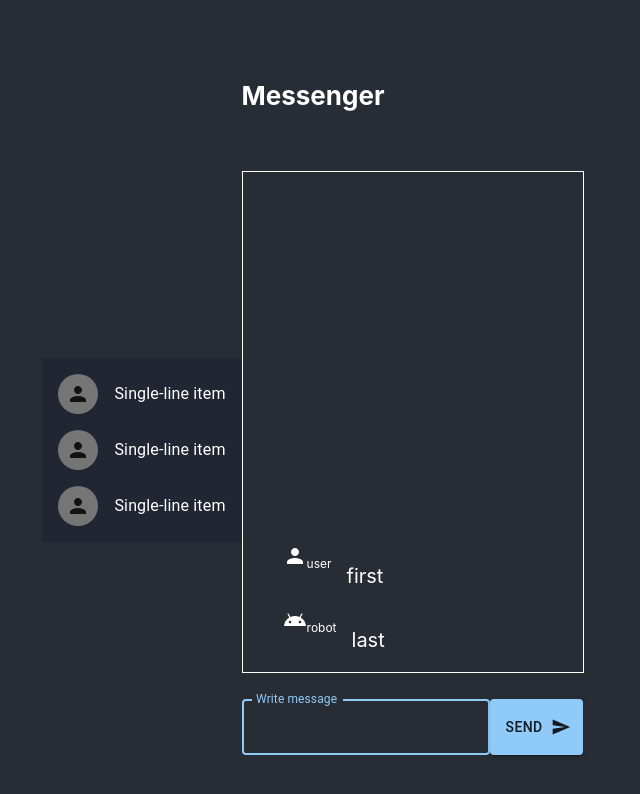
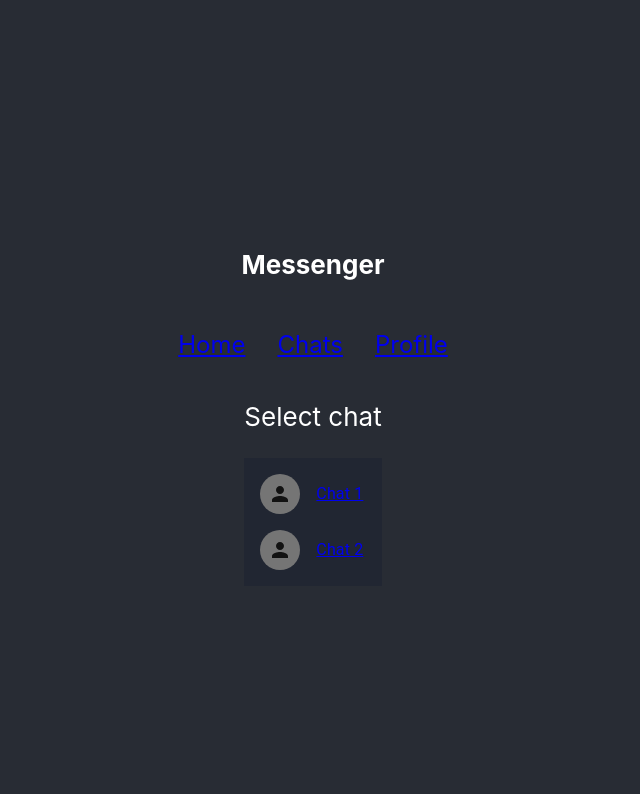
Before and after one commit to Bagnoles/react-app, a React (Create React App) app in the folder first-app/: page /chats in a window 1280 px wide. Shown: the top 794 px of the page, without its empty margins (327-967 px from the left). Built offline with nearby package versions, Linux system fonts and the light colour scheme.

Commit message:
home work 4

```diff
--- a/first-app/package.json
+++ b/first-app/package.json
@@ -12,6 +12,7 @@
     "@testing-library/user-event": "^13.5.0",
     "react": "^17.0.2",
     "react-dom": "^17.0.2",
+    "react-router-dom": "^6.2.1",
     "react-scripts": "5.0.0",
     "web-vitals": "^2.1.4"
   },
--- a/first-app/src/App.js
+++ b/first-app/src/App.js
@@ -1,117 +1,34 @@
 import './App.css';
-import {useEffect, useState} from "react";
-import {Avatar, Button, List, ListItem, ListItemAvatar, ListItemText, Paper, styled, TextField} from "@mui/material";
-import SendIcon from '@mui/icons-material/Send';
+import React from "react";
 
-import PersonIcon from '@mui/icons-material/Person';
-import AndroidIcon from '@mui/icons-material/Android';
-import React from "react";
-import {AUTHORS} from "./constants/common";
+import {Routes, Route, Link} from "react-router-dom";
+
+import Profile from "./pages/Profile";
+import NotFound from "./pages/NotFound";
+import Home from "./pages/Home";
+import {List, ListItem} from "@mui/material";
+import Chats from "./pages/Chats";
 
 
 function App() {
-    const testMessages = [
-        {
-            text: "first",
-            author: AUTHORS.user
-        },
-        {
-            text: "last",
-            author: AUTHORS.bot
-        }
-    ];
-
-    const [messageList, setMessageList] = useState(testMessages);
-    const [value, setValue] = useState("");
-
-    const updateTextMessage = (event) => {
-        setValue(event.target.value);
-    }
-
-    const updateMessageList = () => {
-        if (value !== "") {
-            setMessageList(messageList => [...messageList, {text: value, author: AUTHORS.user}]);
-            setValue("");
-        }
-    }
-
-    useEffect(() => {
-        let timer;
-        if (messageList[messageList.length - 1].author === AUTHORS.user) {
-            timer = setTimeout(() => {
-                setMessageList(messageList => [...messageList, {text: "text", author: AUTHORS.bot}]);
-            }, 2000);
-        }
-
-        return () => {
-            clearTimeout(timer);
-        }
-    }, [messageList]);
-
-    function generate(element) {
-        return [0, 1, 2].map((value) =>
-            React.cloneElement(element, {
-                key: value,
-            }),
-        );
-    }
-
-    const Demo = styled('div')(({theme}) => ({
-        backgroundColor: '#212632',
-    }));
-    const [dense, setDense] = React.useState(false);
-    const [secondary, setSecondary] = React.useState(false);
-
 
     return (
         <div className="App">
             <header className="App-header">
                 <h4>Messenger</h4>
-                <div className="messenger-wrp">
-                    <div className="messages-list">
-                        <Demo>
-                            <List dense={dense}>
-                                {generate(
-                                    <ListItem>
-                                        <ListItemAvatar>
-                                            <Avatar>
-                                                <PersonIcon/>
-                                            </Avatar>
-                                        </ListItemAvatar>
-                                        <ListItemText
-                                            primary="Single-line item"
-                                            secondary={secondary ? 'Secondary text' : null}
-                                        />
-                                    </ListItem>,
-                                )}
-                            </List>
-                        </Demo>
-                    </div>
-                    <div>
-                        <ul className="messenger">
-                            {messageList.map((message, index) => (
-                                    <li className="message-wrp" key={index}>
-                                        {message.author === AUTHORS.user ? <PersonIcon/> : <AndroidIcon/>}
-                                        <p className="author">{message.author}</p>
-                                        <p className="text">{message.text}</p>
-                                    </li>
-                                )
-                            )}
-                        </ul>
+                <List sx={{ display: 'flex', fontSize: '24px' }}>
+                    <ListItem><Link to="/">Home</Link></ListItem>
+                    <ListItem><Link to="/chats">Chats</Link></ListItem>
+                    <ListItem><Link to="/profile">Profile</Link></ListItem>
+                </List>
+                <Routes>
+                    <Route path="/chats/:chatId" element={<Chats/>}/>
+                    <Route path="/chats" element={<Chats/>}/>
+                    <Route path="/profile" element={<Profile/>}/>
+                    <Route path="/" element={<Home/>}/>
+                    <Route path="*" element={<NotFound/>}/>
+                </Routes>
 
-                        <div className="btn-wrp">
-                        <TextField
-                            id="outlined-basic"
-                            label="Write message"
-                            autoFocus
-                            value={value}
-                            onChange={updateTextMessage}/>
-                        <Button variant="contained" endIcon={<SendIcon/>} onClick={updateMessageList}>
-                            Send
-                        </Button>
-                        </div>
-                    </div>
-                </div>
             </header>
         </div>
     );
--- /dev/null
+++ b/first-app/src/components/ChatList.js
@@ -0,0 +1,36 @@
+import {Avatar, List, ListItem, ListItemAvatar, ListItemText, styled} from "@mui/material";
+import PersonIcon from "@mui/icons-material/Person";
+import {Link, useParams} from "react-router-dom";
+import React from "react";
+
+
+const ChatList = (props) => {
+    const {chatId} = useParams();
+    const {chats} = props;
+
+    const Demo = styled('div')(({theme}) => ({
+        backgroundColor: '#212632',
+    }));
+
+    return (
+        <Demo>
+            <List>
+                {Object.keys(chats).map((id, index) => (
+                    <ListItem key={index}>
+                        <ListItemAvatar>
+                            <Avatar>
+                                <PersonIcon/>
+                            </Avatar>
+                        </ListItemAvatar>
+                        <Link to={`/chats/${id}`}>
+                            <ListItemText
+                                primary={chats[id].name}
+                            /></Link>
+                    </ListItem>
+                ))}
+            </List>
+        </Demo>
+    )
+}
+
+export default ChatList;
--- /dev/null
+++ b/first-app/src/components/Messenger.js
@@ -0,0 +1,67 @@
+import {AUTHORS} from "../constants/common";
+import PersonIcon from "@mui/icons-material/Person";
+import AndroidIcon from "@mui/icons-material/Android";
+import {Button, TextField} from "@mui/material";
+import SendIcon from "@mui/icons-material/Send";
+import React, {useEffect, useState} from "react";
+
+
+const Messenger = (props) => {
+    const { messages } = props;
+    console.log(messages);
+
+    const [messageList, setMessageList] = useState(messages);
+    const [value, setValue] = useState("");
+    console.log(messageList);
+    const updateTextMessage = (event) => {
+        setValue(event.target.value);
+    }
+
+    const updateMessageList = () => {
+        if (value !== "") {
+            setMessageList(messageList => [...messageList, {text: value, author: AUTHORS.user}]);
+            setValue("");
+        }
+    }
+
+    useEffect(() => {
+        let timer;
+        if (messageList[messageList.length - 1].author === AUTHORS.user) {
+            timer = setTimeout(() => {
+                setMessageList(messageList => [...messageList, {text: "text", author: AUTHORS.bot}]);
+            }, 2000);
+        }
+
+        return () => {
+            clearTimeout(timer);
+        }
+    }, [messageList]);
+
+    return (
+        <>
+            <ul className="messenger">
+                {messageList?.map((message, index) => (
+                        <li className="message-wrp" key={index}>
+                            {message.author === AUTHORS.user ? <PersonIcon/> : <AndroidIcon/>}
+                            <p className="author">{message.author}</p>
+                            <p className="text">{message.text}</p>
+                        </li>
+                    )
+                )}
+            </ul>
+            <div className="btn-wrp">
+                <TextField
+                    id="outlined-basic"
+                    label="Write message"
+                    autoFocus
+                    value={value}
+                    onChange={updateTextMessage}/>
+                <Button variant="contained" endIcon={<SendIcon/>} onClick={updateMessageList}>
+                    Send
+                </Button>
+            </div>
+        </>
+    )
+}
+
+export default Messenger;
--- a/first-app/src/index.js
+++ b/first-app/src/index.js
@@ -5,7 +5,7 @@ import App from './App';
 import {createTheme} from "@mui/material";
 import {orange} from "@mui/material/colors";
 import {ThemeProvider} from "@emotion/react";
-
+import {BrowserRouter} from "react-router-dom";
 
 
 const theme = createTheme({
@@ -21,7 +21,9 @@ const theme = createTheme({
 ReactDOM.render(
     <React.StrictMode>
         <ThemeProvider theme={theme}>
-            <App/>
+            <BrowserRouter>
+                <App/>
+            </BrowserRouter>
         </ThemeProvider>
     </React.StrictMode>,
     document.getElementById('root')
--- /dev/null
+++ b/first-app/src/pages/Chats.js
@@ -0,0 +1,60 @@
+import React, {useState} from "react";
+import {AUTHORS} from "../constants/common";
+import {useParams} from "react-router-dom";
+import ChatList from "../components/ChatList";
+import Messenger from "../components/Messenger";
+import NotFound from "./NotFound";
+
+
+const Chats = () => {
+
+    const initialChats = {
+        id1: {
+            name: 'Chat 1',
+            messages: [{
+                text: "first",
+                author: AUTHORS.user
+            },
+                {
+                    text: "last",
+                    author: AUTHORS.bot
+                }]
+        },
+        id2: {
+            name: 'Chat 2',
+            messages: [{
+                text: "second",
+                author: AUTHORS.user
+            },
+                {
+                    text: "last",
+                    author: AUTHORS.bot
+                }]
+        }
+    };
+
+    const [chats, setChats] = useState(initialChats);
+    const {chatId} = useParams();
+
+    if (!chats[chatId]) {
+        return (
+            <div>
+                <p>Select chat</p>
+                <ChatList chats={chats}/>
+            </div>);
+    }
+
+
+    return (
+        <div className="messenger-wrp">
+            <div>
+                <ChatList chats={chats}/>
+            </div>
+            <div>
+                <Messenger messages={chats[chatId].messages}/>
+            </div>
+        </div>
+    )
+}
+
+export default Chats;
--- /dev/null
+++ b/first-app/src/pages/Home.js
@@ -0,0 +1,13 @@
+
+
+import React from "react";
+
+
+
+function Home() {
+    return (
+        <div>Welcome to our messenger!</div>
+    )
+}
+
+export default Home;
--- /dev/null
+++ b/first-app/src/pages/NotFound.js
@@ -0,0 +1,6 @@
+
+function NotFound() {
+    return <div>Not Found</div>
+}
+
+export default NotFound;
--- /dev/null
+++ b/first-app/src/pages/Profile.js
@@ -0,0 +1,7 @@
+
+
+function Profile() {
+    return <div>User's profile</div>
+}
+
+export default Profile;
```
Also changed, not shown: 1 other file (tests, documents, lock files or other folders).
